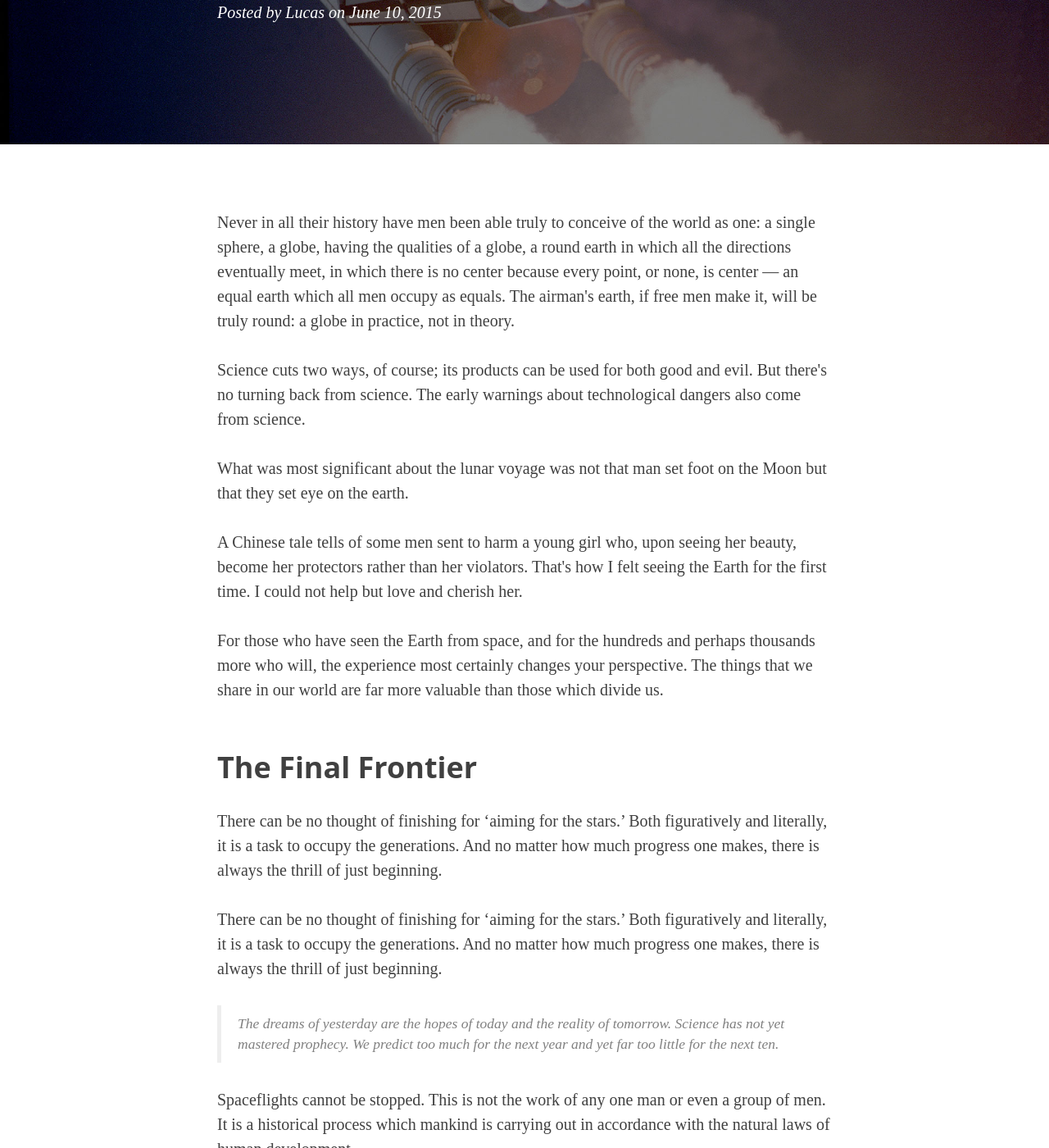
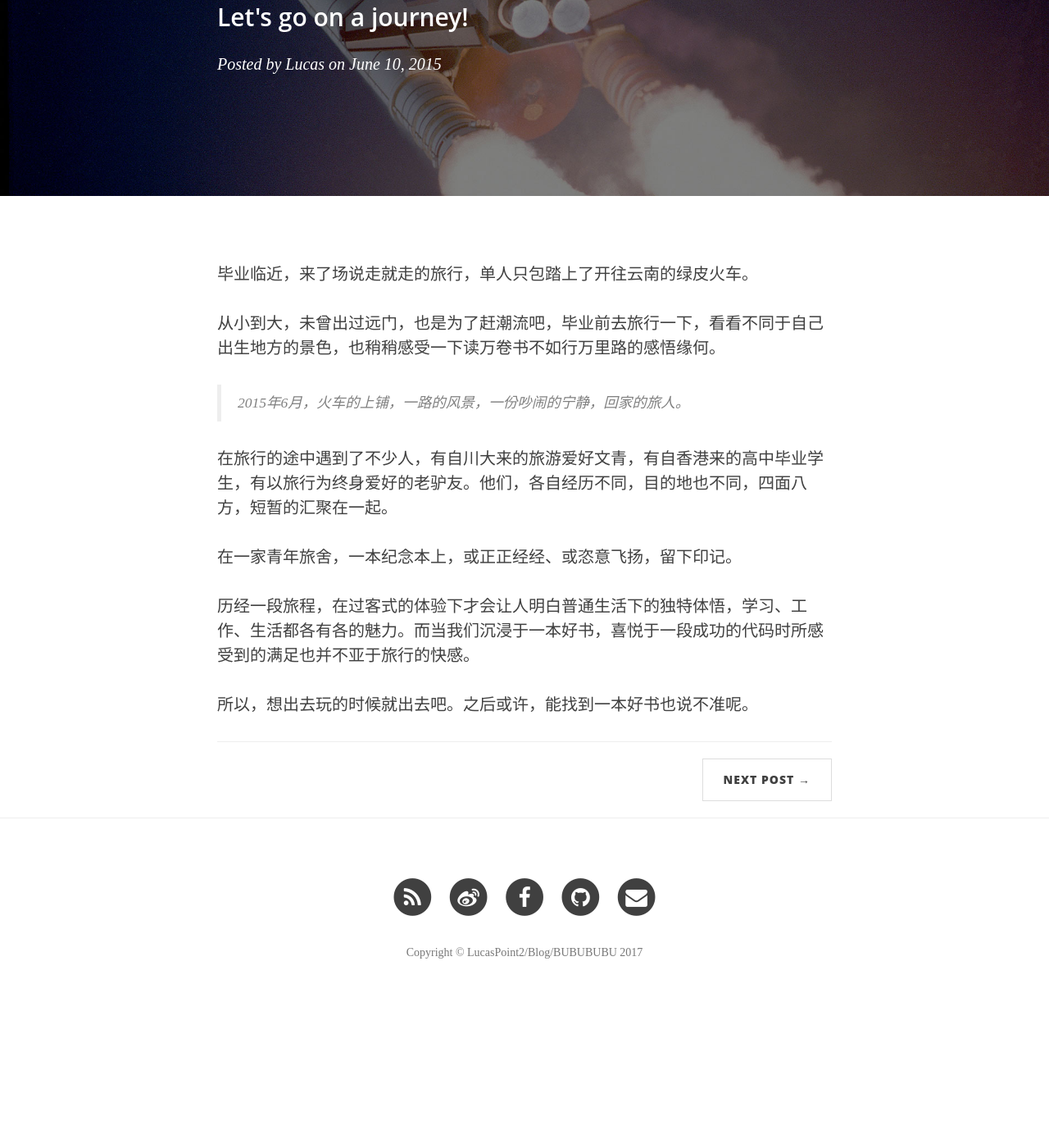
Before and after one commit to Lucas-Lu/ItsNow, a Jekyll site: the page built from _posts/2015-06-10-travel.markdown, in a window 1280 px wide and 1400 px high, scrolled down 297 px. Shown: the whole window at 82% size. Built offline with Jekyll 4.4.1, drawn with Linux system fonts in a browser that asks for light colours; nearby versions of some CDN libraries; after the commit the page ends 1534 px from its top, so only the background shows below that; some of the changed text lies outside the part shown.

Commit message:
add travel post

```diff
--- a/_config.yml
+++ b/_config.yml
@@ -9,7 +9,7 @@ url: "http://yourdomain.com"
 weibo_username: 一直睡不醒
 weibo_userid: 1731419864
 github_username:  lucas-lu
-facebook_username:  StartBootstrap
+facebook_username:  Aeron.Lucas.1
 email_username:  Lucaspoint2@yeah.net
 
 # Google Analytics
--- a/_posts/2015-06-10-travel.markdown
+++ b/_posts/2015-06-10-travel.markdown
@@ -1,42 +1,22 @@
 ---
 layout:     post
 title:      "Travel always enlight somebody"
+subtitle:   "Let's go on a journey!"
 date:       2015-06-10 12:00:00
 author:     "Lucas"
 header-img: "img/post-bg-01.jpg"
 ---
 
-<p>Never in all their history have men been able truly to conceive of the world as one: a single sphere, a globe, having the qualities of a globe, a round earth in which all the directions eventually meet, in which there is no center because every point, or none, is center — an equal earth which all men occupy as equals. The airman's earth, if free men make it, will be truly round: a globe in practice, not in theory.</p>
+<p>毕业临近，来了场说走就走的旅行，单人只包踏上了开往云南的绿皮火车。</p>
 
-<p>Science cuts two ways, of course; its products can be used for both good and evil. But there's no turning back from science. The early warnings about technological dangers also come from science.</p>
+<p>从小到大，未曾出过远门，也是为了赶潮流吧，毕业前去旅行一下，看看不同于自己出生地方的景色，也稍稍感受一下读万卷书不如行万里路的感悟缘何。</p>
 
-<p>What was most significant about the lunar voyage was not that man set foot on the Moon but that they set eye on the earth.</p>
+<blockquote>2015年6月，火车的上铺，一路的风景，一份吵闹的宁静，回家的旅人。</blockquote>
 
-<p>A Chinese tale tells of some men sent to harm a young girl who, upon seeing her beauty, become her protectors rather than her violators. That's how I felt seeing the Earth for the first time. I could not help but love and cherish her.</p>
+<p>在旅行的途中遇到了不少人，有自川大来的旅游爱好文青，有自香港来的高中毕业学生，有以旅行为终身爱好的老驴友。他们，各自经历不同，目的地也不同，四面八方，短暂的汇聚在一起。</p>
 
-<p>For those who have seen the Earth from space, and for the hundreds and perhaps thousands more who will, the experience most certainly changes your perspective. The things that we share in our world are far more valuable than those which divide us.</p>
+<p>在一家青年旅舍，一本纪念本上，或正正经经、或恣意飞扬，留下印记。</p>
 
-<h2 class="section-heading">The Final Frontier</h2>
+<p>历经一段旅程，在过客式的体验下才会让人明白普通生活下的独特体悟，学习、工作、生活都各有各的魅力。而当我们沉浸于一本好书，喜悦于一段成功的代码时所感受到的满足也并不亚于旅行的快感。</p>
 
-<p>There can be no thought of finishing for ‘aiming for the stars.’ Both figuratively and literally, it is a task to occupy the generations. And no matter how much progress one makes, there is always the thrill of just beginning.</p>
-
-<p>There can be no thought of finishing for ‘aiming for the stars.’ Both figuratively and literally, it is a task to occupy the generations. And no matter how much progress one makes, there is always the thrill of just beginning.</p>
-
-<blockquote>The dreams of yesterday are the hopes of today and the reality of tomorrow. Science has not yet mastered prophecy. We predict too much for the next year and yet far too little for the next ten.</blockquote>
-
-<p>Spaceflights cannot be stopped. This is not the work of any one man or even a group of men. It is a historical process which mankind is carrying out in accordance with the natural laws of human development.</p>
-
-<h2 class="section-heading">Reaching for the Stars</h2>
-
-<p>As we got further and further away, it [the Earth] diminished in size. Finally it shrank to the size of a marble, the most beautiful you can imagine. That beautiful, warm, living object looked so fragile, so delicate, that if you touched it with a finger it would crumble and fall apart. Seeing this has to change a man.</p>
-
-<a href="#">
-    <img src="{{ site.baseurl }}/img/post-sample-image.jpg" alt="Post Sample Image">
-</a>
-<span class="caption text-muted">To go places and do things that have never been done before – that’s what living is all about.</span>
-
-<p>Space, the final frontier. These are the voyages of the Starship Enterprise. Its five-year mission: to explore strange new worlds, to seek out new life and new civilizations, to boldly go where no man has gone before.</p>
-
-<p>As I stand out here in the wonders of the unknown at Hadley, I sort of realize there’s a fundamental truth to our nature, Man must explore, and this is exploration at its greatest.</p>
-
-<p>Placeholder text by <a href="http://spaceipsum.com/">Space Ipsum</a>. Photographs by <a href="https://www.flickr.com/photos/nasacommons/">NASA on The Commons</a>.</p>
+<p>所以，想出去玩的时候就出去吧。之后或许，能找到一本好书也说不准呢。</p>
```
